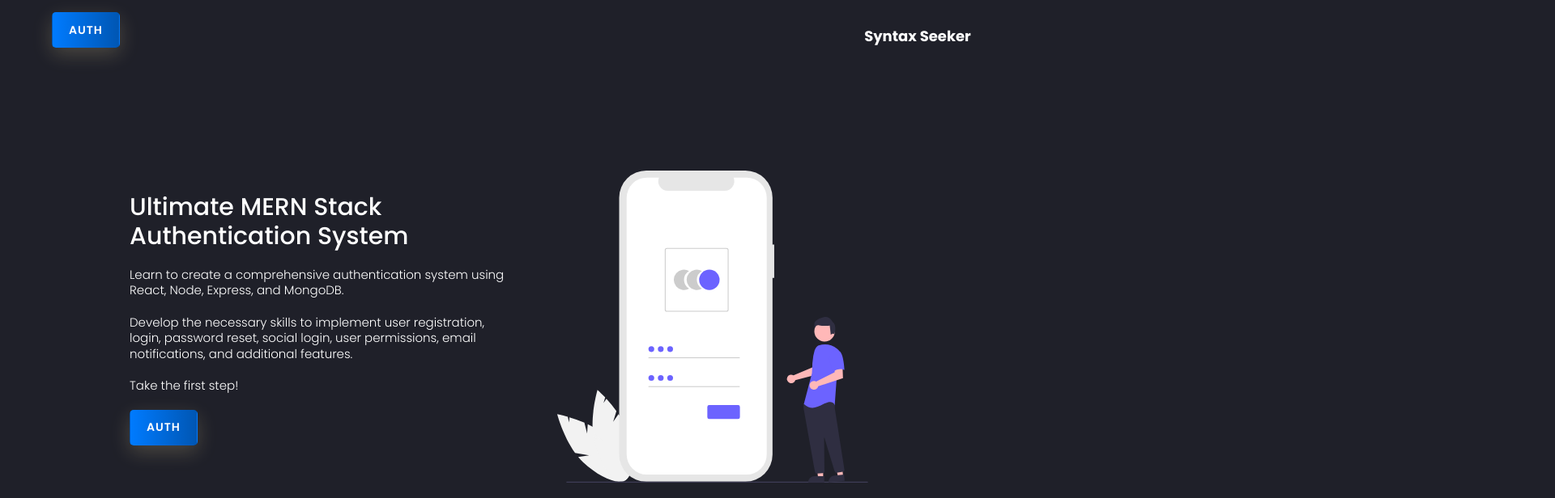
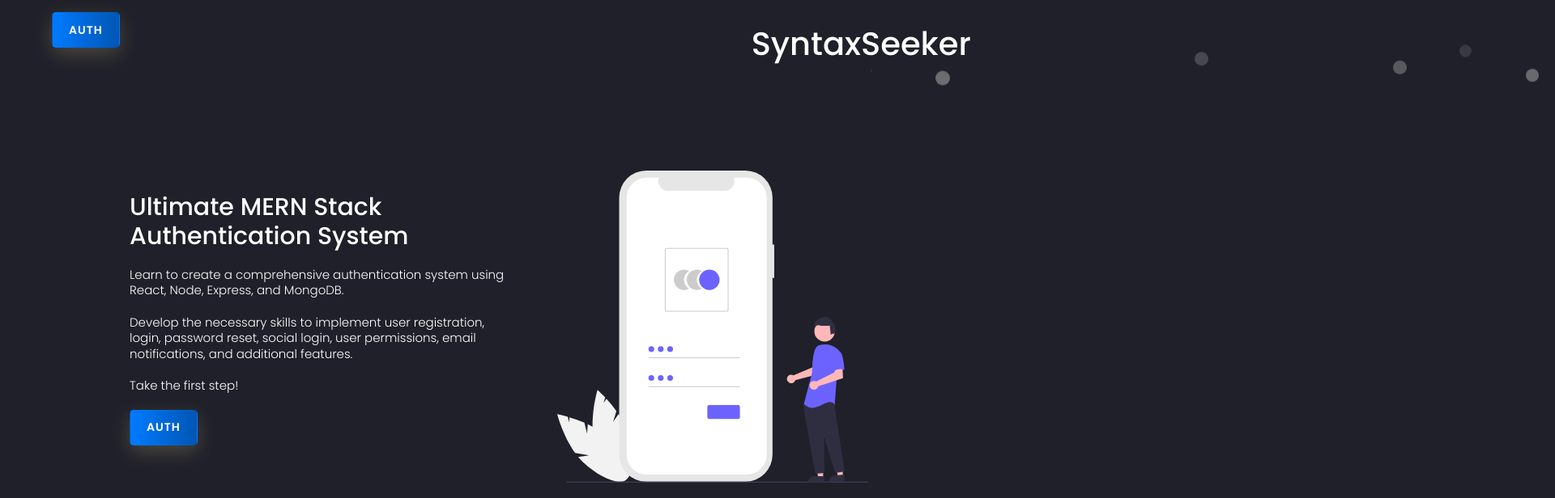
Before and after one commit to deiu25/mern-full-auth, a React (Create React App) app in the folder frontend/: page / in a window 1280 px wide. Shown: the top 616 px of the page at 81% size, 1920 px wide, since content can reach past the window. Built offline with nearby package versions, Linux system fonts and the light colour scheme; no server answers.

Commit message:
desig and try to delete old photos from cloudinary

```diff
--- a/frontend/src/components/header/Header.css
+++ b/frontend/src/components/header/Header.css
@@ -61,6 +61,26 @@ nav {
       display: none;
    }
 
+   /* bubbles */
+
+   .bubbles {
+      position: absolute;
+      background: #bbb;
+      border-radius: 66%;
+      animation: float 2.5s ease-in infinite;
+      opacity: 0.5;
+    }
+
+    @keyframes float {
+      0% {
+        transform: translateY(0px);
+      }
+      100% {
+        transform: translateY(-50px);
+        opacity: 0;
+      }
+    }
+
    @media screen and (max-width: 768px) {
       ul {
          position: fixed;
--- a/frontend/src/components/header/Header.js
+++ b/frontend/src/components/header/Header.js
@@ -1,4 +1,4 @@
-import React from "react";
+import React, { useEffect } from "react";
 import "./Header.css";
 import { Link, NavLink, useNavigate } from "react-router-dom";
 import { RESET, logout } from "../../redux/features/auth/authSlice";
@@ -22,11 +22,43 @@ export const Header = () => {
     navigate("/auth");
   };
 
+  useEffect(() => {
+    const intervalId = setInterval(() => {
+      const bubbles = document.createElement("div");
+      bubbles.className = "bubbles";
+      bubbles.style.left = Math.random() * window.innerWidth + "px";
+      bubbles.style.width = bubbles.style.height = Math.random() * 20 + "px";
+      bubbles.style.animationDuration = Math.random() * 2 + 1 + "s";
+      document.getElementById("bubblesContainer").appendChild(bubbles);
+
+      setTimeout(() => {
+        bubbles.remove();
+      }, 2000);
+    }, 200);
+    // Curăță intervalul când componenta se demontează
+    return () => clearInterval(intervalId);
+  }, []);
+
   return (
     <header>
       <nav>
         <div className="logo" onClick={goHome}>
-          Syntax Seeker
+          <div id="bubblesContainer">
+            <h1>
+              <span>S</span>
+              <span>y</span>
+              <span>n</span>
+              <span>t</span>
+              <span>a</span>
+              <span>x</span>
+              <span>S</span>
+              <span>e</span>
+              <span>e</span>
+              <span>k</span>
+              <span>e</span>
+              <span>r</span>
+            </h1>
+          </div>
         </div>
         <input type="checkbox" id="checkbox" />
         <label htmlFor="checkbox" id="icon">
@@ -47,7 +79,9 @@ export const Header = () => {
         </label>
         <ul>
           <ShowOnLogout>
-              <Link className="btn" to='/auth'>Auth</Link>
+            <Link className="btn" to="/auth">
+              Auth
+            </Link>
           </ShowOnLogout>
           <ShowOnLogin>
             <li>
@@ -57,7 +91,9 @@ export const Header = () => {
             </li>
 
             <li>
-            <button onClick={logoutUser} className="btn --btn-secondary">Logout</button>
+              <button onClick={logoutUser} className="btn --btn-secondary">
+                Logout
+              </button>
             </li>
           </ShowOnLogin>
         </ul>
--- a/frontend/src/components/pageMenu/PageMenu.css
+++ b/frontend/src/components/pageMenu/PageMenu.css
@@ -4,19 +4,6 @@ nav {
   padding: 15px 5%;
   align-items: center;
   background-color: #1f2029;
-}
-
-.logo {
-  font-size: 1.8rem;
-  font-weight: 700;
-  color: #fff;
-  text-decoration: none;
-  margin-right: 4%;
-  cursor: pointer;
-}
-
-.btn {
- padding: 10px 20px;
 }
 
 ul {
@@ -78,10 +65,6 @@ ul {
        z-index: -1;
     }
 
-    ul li {
-       display: block;
-    }
-
     ul li a {
        font-size: 1.5rem;
        color: #fff;
--- a/frontend/src/pages/auth/Login.js
+++ b/frontend/src/pages/auth/Login.js
@@ -61,7 +61,6 @@ export const Login = () => {
   }, [isSuccess, isLoggedIn, isError, twoFactor, navigate, dispatch, email]);
 
   const googleLogin = async (credentialResponse) => {
-    console.log(credentialResponse);
     await dispatch(loginWithGoogle({userToken: credentialResponse.credential }))
   };
 
@@ -91,7 +90,6 @@ export const Login = () => {
           <GoogleLogin
               onSuccess={googleLogin}
               onError={() => {
-                console.log("Login Failed");
                 toast.error("Login Failed");
               }}
             />
--- a/frontend/src/pages/profile/Profile.js
+++ b/frontend/src/pages/profile/Profile.js
@@ -239,7 +239,7 @@ export const Profile = () => {
 
 export const UserName = () => {
   const user = useSelector(selectUser);
-  const lastName = user?.lastname || "...";
-  const shortenedLastName = shortenText(lastName, 9);
+  const firstName = user?.firstname || "...";
+  const shortenedLastName = shortenText(firstName, 9);
   return <span>{shortenedLastName}</span>;
 };
--- a/frontend/src/redux/features/auth/authService.js
+++ b/frontend/src/redux/features/auth/authService.js
@@ -128,7 +128,6 @@ const loginWithCode = async (code, email) => {
 const loginWithGoogle = async (userToken) => {
   try {
     const response = await axios.post(API_URL + "google/callback", userToken);
-    console.log(response.data);
     return response.data;
   } catch (error) {
     console.error("Eroare la loginWithGoogle:", error);
--- a/frontend/src/redux/features/auth/authSlice.js
+++ b/frontend/src/redux/features/auth/authSlice.js
@@ -360,7 +360,6 @@ const authSlice = createSlice({
         state.isLoggedIn = true;
         state.user = action.payload;
         toast.success("Registration Successful");
-        console.log(action.payload);
       })
       .addCase(register.rejected, (state, action) => {
         state.isLoading = false;
```
Also changed, not shown: 2 other files (tests, documents, lock files or other folders). Lines whose indentation alone changed are shown as unchanged.
